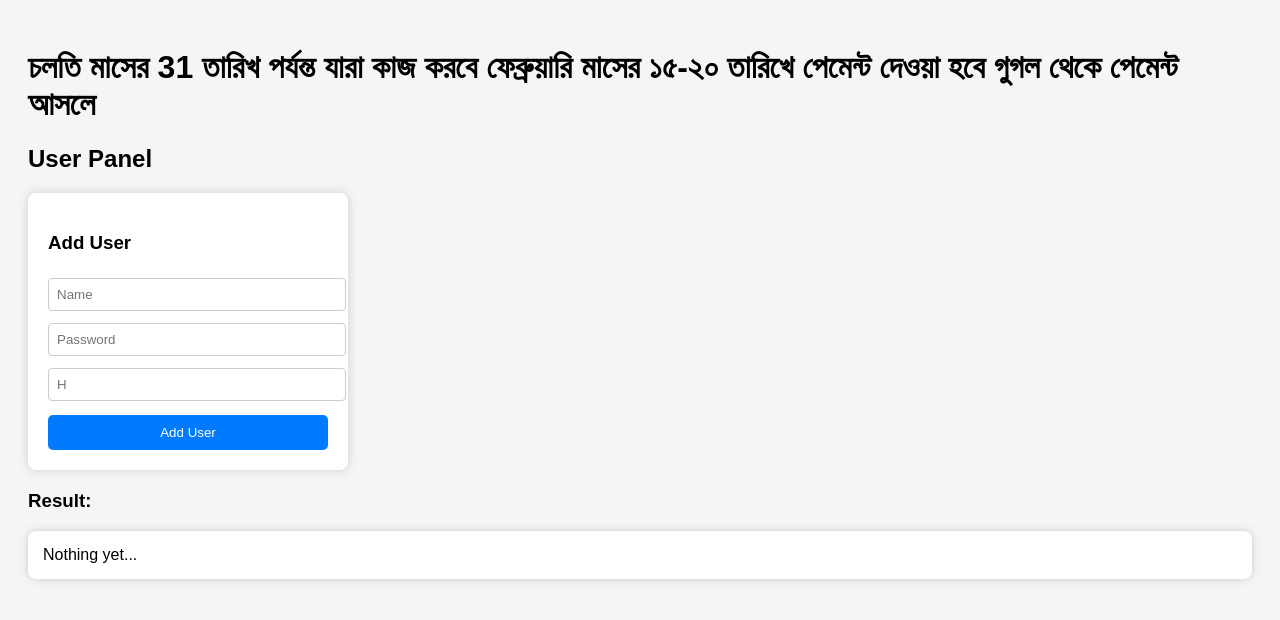
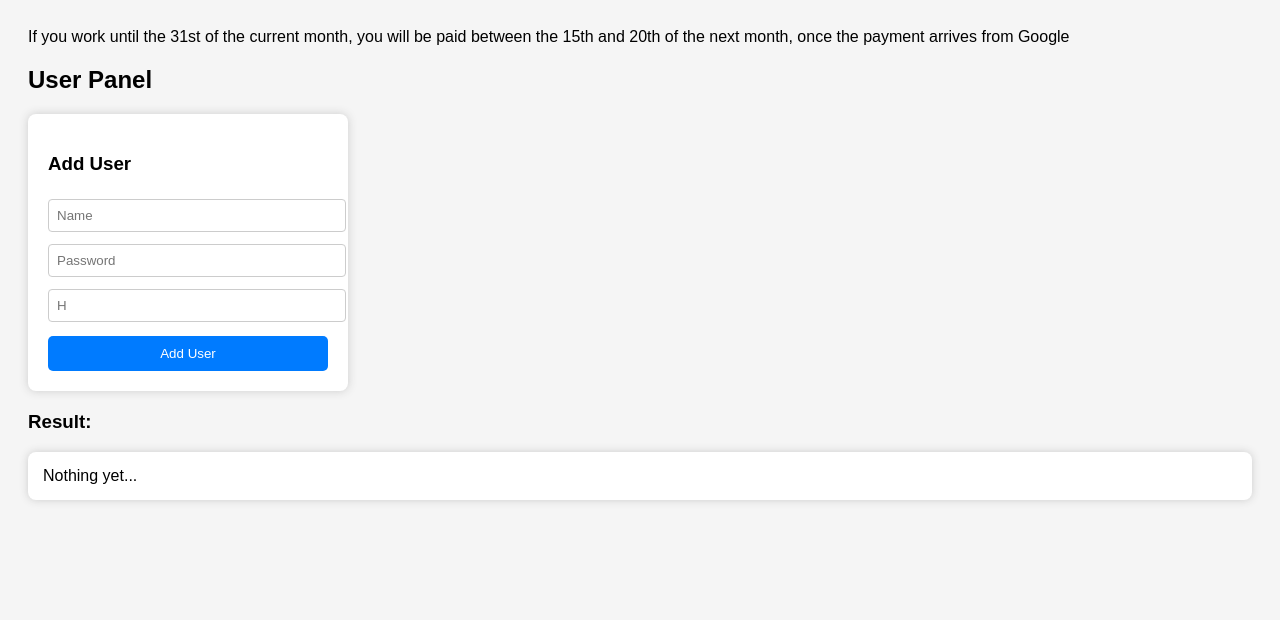
Before and after one commit to abusayeedmunna14-ui/Unknown-, a plain HTML site: page Register.html in a window 1280 px wide. Drawn offline with Linux system fonts and the light colour scheme.

Commit message:
Update Register.html

```diff
--- a/Register.html
+++ b/Register.html
@@ -50,7 +50,7 @@
 </head>
 
 <body>
-  <h1>চলতি মাসের 31 তারিখ পর্যন্ত যারা কাজ করবে ফেব্রুয়ারি মাসের ১৫-২০ তারিখে পেমেন্ট দেওয়া হবে গুগল থেকে পেমেন্ট আসলে</h1>
+<h>If you work until the 31st of the current month, you will be paid between the 15th and 20th of the next month, once the payment arrives from Google</h1>
   <h2>User Panel</h2>
   <!-- ADD USER BOX -->
   <div class="box">
```
